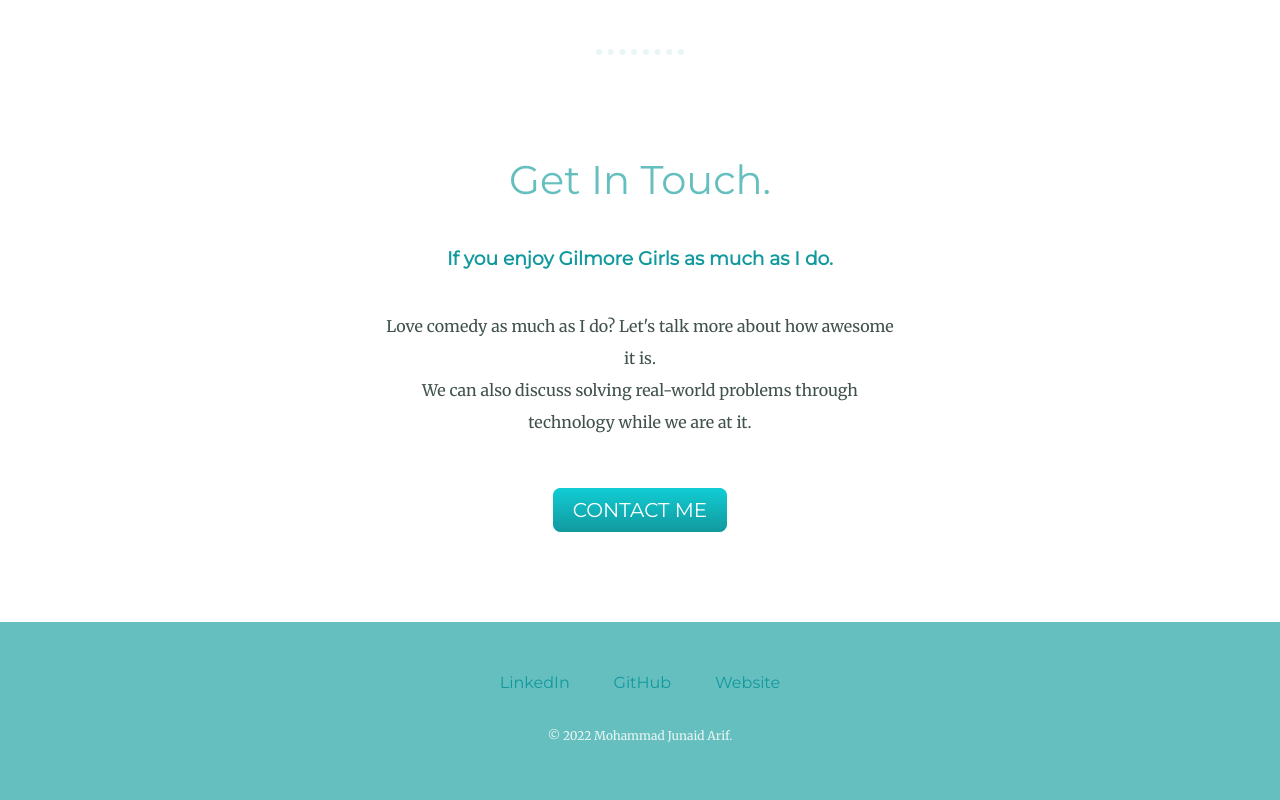
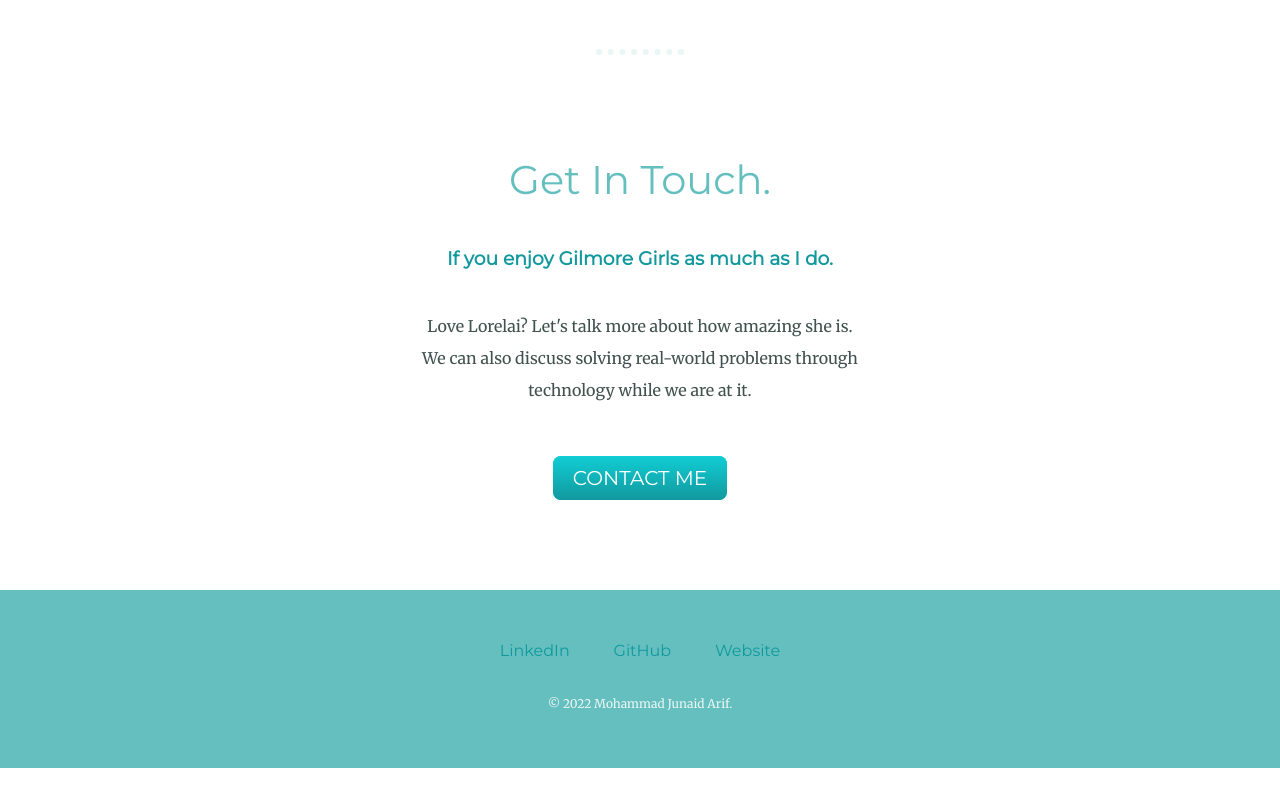
Before and after one commit to junaid-mohammad/Personal-Website, a plain HTML site: page index.html in a window 1280 px wide. Shown: the part 2216-3016 px from the top of the page. After the commit the page ends 2984 px from the top, so only its background shows below. Drawn offline with Linux system fonts and the light colour scheme.

Commit message:
Updated Lorelai

```diff
--- a/index.html
+++ b/index.html
@@ -47,7 +47,7 @@
     <div class="contact-me">
       <h2>Get In Touch.</h2>
       <h3>If you enjoy Gilmore Girls as much as I do.</h3>
-      <p class="contact-message">Love comedy as much as I do? Let's talk more about how awesome it is.<br/>We can also discuss solving real-world problems through technology while we are at it.</p>
+      <p class="contact-message">Love Lorelai? Let's talk more about how amazing she is.<br/>We can also discuss solving real-world problems through technology while we are at it.</p>
         <a class="btn" href="mailto:mohammad.junaidarif@mail.mcgill.ca">CONTACT ME</a>
     </div>
   </div>
```
